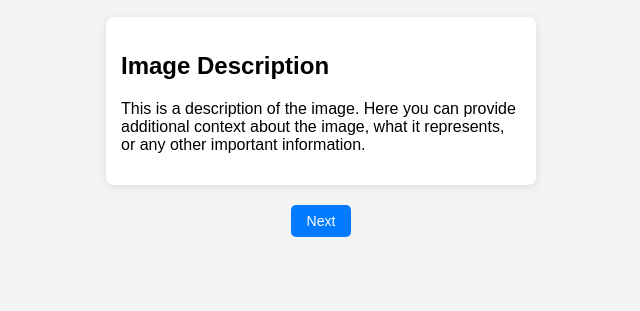
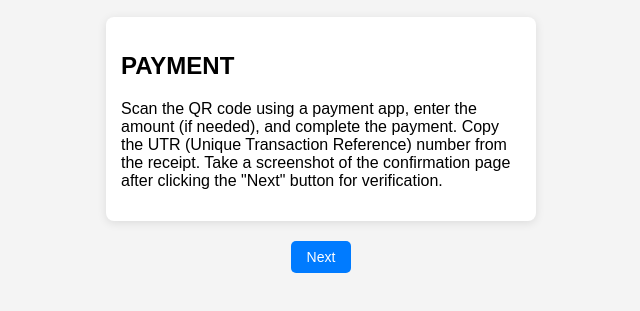
Before and after one commit to ottplat/from-, a plain HTML site: page qr.html in a window 1280 px wide. Shown: the part 335-646 px from the top of the page, without its empty margins (319-959 px from the left). Drawn offline with Linux system fonts and the light colour scheme.

Commit message:
Update qr.html

```diff
--- a/qr.html
+++ b/qr.html
@@ -57,8 +57,8 @@
 
     <!-- Description Section -->
     <div class="description">
-        <h2>Image Description</h2>
-        <p>This is a description of the image. Here you can provide additional context about the image, what it represents, or any other important information.</p>
+        <h2>PAYMENT </h2>
+        <p>Scan the QR code using a payment app, enter the amount (if needed), and complete the payment. Copy the UTR (Unique Transaction Reference) number from the receipt. Take a screenshot of the confirmation page after clicking the "Next" button for verification.</p>
     </div>
 
     <!-- Next Button -->
```
